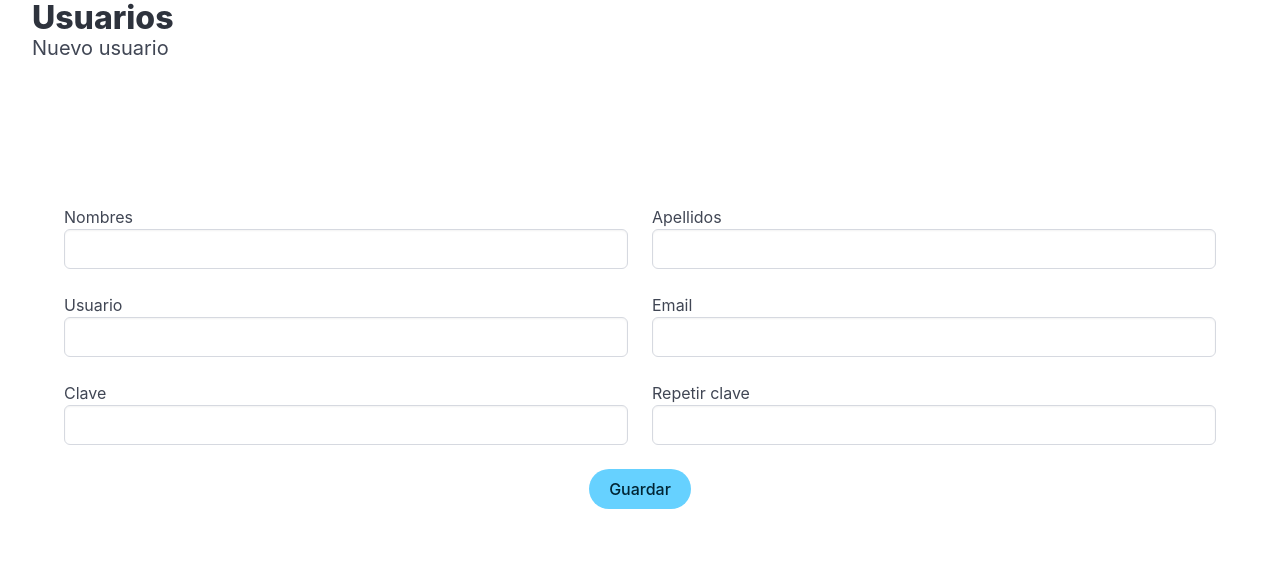
After one commit to Maicol843/Sistema_Inventario, a PHP site: template vistas/user_new.php in a window 1280 px wide. The commit adds this page. Shown: the top 572 px of the page. Run offline with PHP 8.4, Linux system fonts and the light colour scheme; the template is opened without the code that fills it, so the values that code supplies are empty.

Commit message:
Se creó vistas del modulo de Usuarios

```diff
--- a/inc/navbar.php
+++ b/inc/navbar.php
@@ -21,9 +21,9 @@
                     </a>
 
                     <div class="navbar-dropdown">
-                        <a class="navbar-item">Nuevo</a>
-                        <a class="navbar-item">Lista</a>
-                        <a class="navbar-item">Buscar</a>
+                        <a class="navbar-item" href="index.php?vista=user_new">Nuevo</a>
+                        <a class="navbar-item" href="index.php?vista=user_list">Lista</a>
+                        <a class="navbar-item" href="index.php?vista=user_search">Buscar</a>
                     </div>
                 </div>
 
--- /dev/null
+++ b/vistas/user_list.php
@@ -0,0 +1 @@
+Lista de Usuarios
--- /dev/null
+++ b/vistas/user_new.php
@@ -0,0 +1,56 @@
+    <div class="container is-fluid mb-6">
+	<h1 class="title">Usuarios</h1>
+	<h2 class="subtitle">Nuevo usuario</h2>
+</div>
+<div class="container pb-6 pt-6">
+
+	<div class="form-rest mb-6 mt-6"></div>
+
+	<form action="./php/usuario_guardar.php" method="POST" class="FormularioAjax" autocomplete="off" >
+		<div class="columns">
+		  	<div class="column">
+		    	<div class="control">
+					<label>Nombres</label>
+				  	<input class="input" type="text" name="usuario_nombre" pattern="[a-zA-ZáéíóúÁÉÍÓÚñÑ ]{3,40}" maxlength="40" required >
+				</div>
+		  	</div>
+		  	<div class="column">
+		    	<div class="control">
+					<label>Apellidos</label>
+				  	<input class="input" type="text" name="usuario_apellido" pattern="[a-zA-ZáéíóúÁÉÍÓÚñÑ ]{3,40}" maxlength="40" required >
+				</div>
+		  	</div>
+		</div>
+		<div class="columns">
+		  	<div class="column">
+		    	<div class="control">
+					<label>Usuario</label>
+				  	<input class="input" type="text" name="usuario_usuario" pattern="[a-zA-Z0-9]{4,20}" maxlength="20" required >
+				</div>
+		  	</div>
+		  	<div class="column">
+		    	<div class="control">
+					<label>Email</label>
+				  	<input class="input" type="email" name="usuario_email" maxlength="70" >
+				</div>
+		  	</div>
+		</div>
+		<div class="columns">
+		  	<div class="column">
+		    	<div class="control">
+					<label>Clave</label>
+				  	<input class="input" type="password" name="usuario_clave_1" pattern="[a-zA-Z0-9$@.-]{7,100}" maxlength="100" required >
+				</div>
+		  	</div>
+		  	<div class="column">
+		    	<div class="control">
+					<label>Repetir clave</label>
+				  	<input class="input" type="password" name="usuario_clave_2" pattern="[a-zA-Z0-9$@.-]{7,100}" maxlength="100" required >
+				</div>
+		  	</div>
+		</div>
+		<p class="has-text-centered">
+			<button type="submit" class="button is-info is-rounded">Guardar</button>
+		</p>
+	</form>
+</div>
--- /dev/null
+++ b/vistas/user_search.php
@@ -0,0 +1 @@
+Buscar usuarios
--- /dev/null
+++ b/vistas/user_update.php
@@ -0,0 +1 @@
+Actualizar usuario
```
